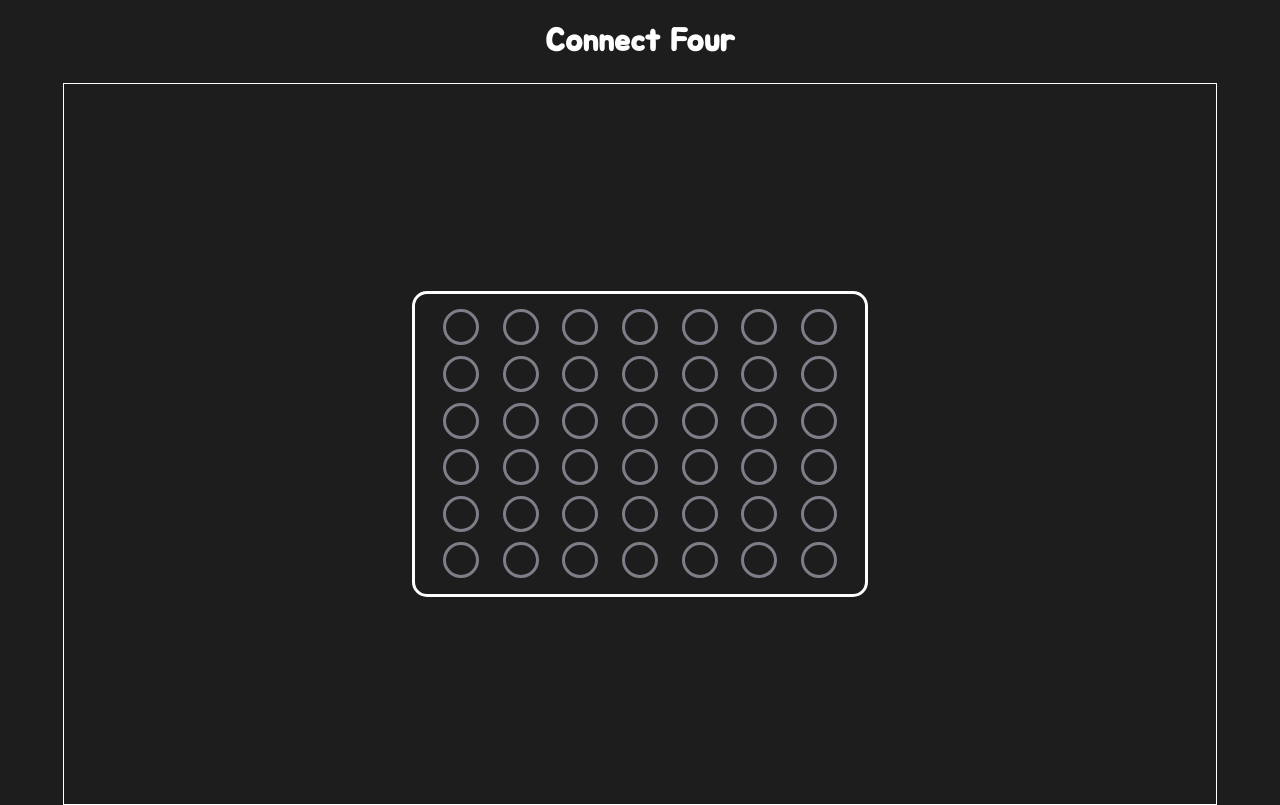
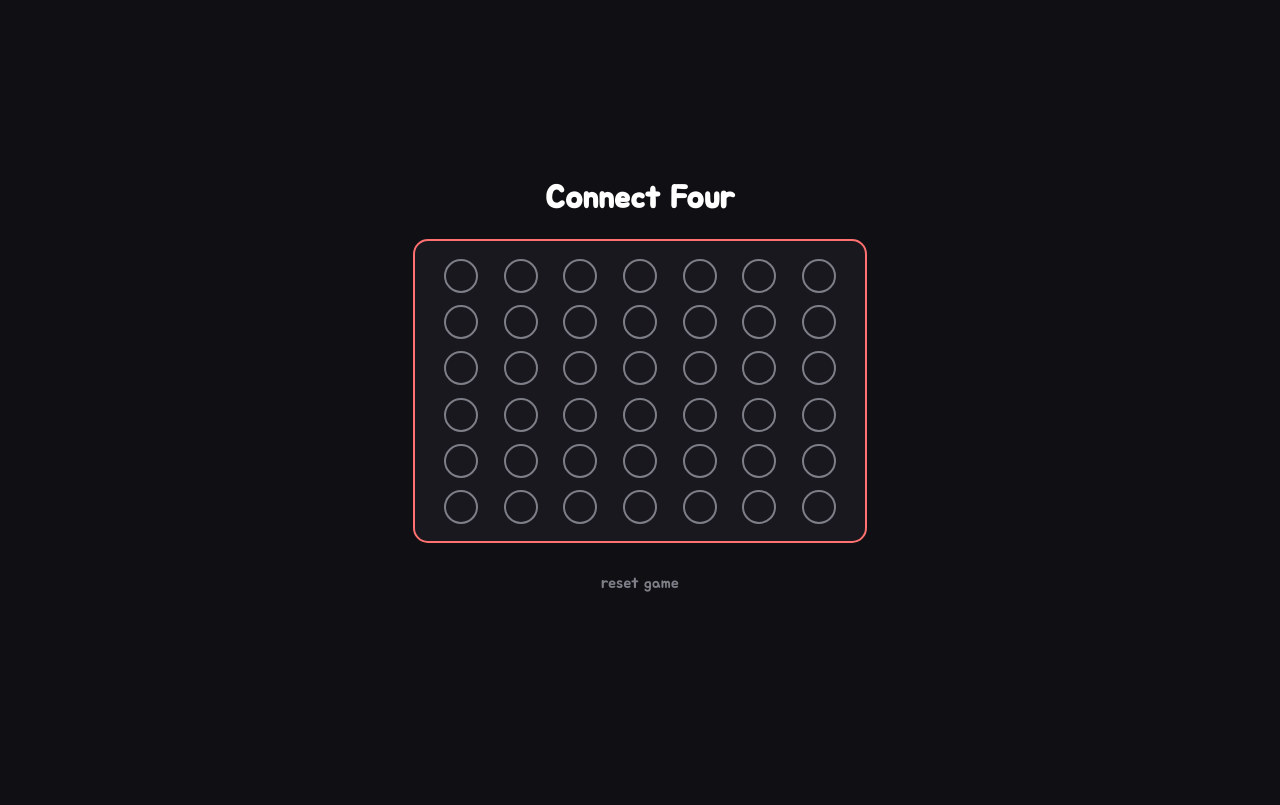
Before and after one commit to ahhreggi/connect-four, a React (Create React App) app: page / in a window 1280 px wide. Built offline with nearby package versions, Linux system fonts and the light colour scheme.

Commit message:
Add reset game button

```diff
--- a/src/App.jsx
+++ b/src/App.jsx
@@ -6,30 +6,53 @@ import { useState, useEffect } from "react";
 
 const App = () => {
   const [grid, setGrid] = useState();
+  const [turn, setTurn] = useState(0);
   const [lastTurn, setLastTurn] = useState();
   const [active, setActive] = useState(true);
+  const [moves, setMoves] = useState(0);
 
   useEffect(() => {
+    resetGrid();
+  }, []);
+
+  useEffect(() => {
+    if (!lastTurn) return;
+    const result = evaluateTurn(lastTurn, grid);
+    if (result) {
+      const { winningCoords, multi, color } = result;
+      setActive(false);
+      highlightWin(winningCoords, grid);
+      setTurn(color === "red" ? 0 : 1);
+      console.log(`${multi}-way win for ${color}!`);
+    }
+  }, [lastTurn]);
+
+  const resetGrid = () => {
     const newGrid = [];
     for (let i = 0; i < 7; i++) {
       const row = new Array(6).fill(0);
       newGrid.push(row);
     }
     setGrid(newGrid);
-  }, []);
+  };
 
-  useEffect(() => {
-    if (!lastTurn) return;
-    const result = evaluateTurn(lastTurn, grid);
-    if (result) {
-      const { winningCoords, multi } = result;
-      setActive(false);
-      highlightWin(winningCoords, grid);
-    }
-  }, [lastTurn]);
+  const handleReset = () => {
+    setTurn(0);
+    setLastTurn(undefined);
+    setMoves(0);
+    resetGrid();
+    setActive(true);
+  };
 
   const highlightWin = (winningCoords, grid) => {
     const updatedGrid = [...grid];
+    for (let col = 0; col < updatedGrid.length; col++) {
+      for (let row = 0; row < updatedGrid[0].length; row++) {
+        if (updatedGrid[col][row]) {
+          updatedGrid[col][row] += " dim";
+        }
+      }
+    }
     for (const [col, row] of winningCoords) {
       updatedGrid[col][row] += " win";
     }
@@ -166,7 +189,7 @@ const App = () => {
       winningCoords.push(...streak);
       multi++;
     });
-    return winningStreaks.length ? { winningCoords, multi } : null;
+    return winningStreaks.length ? { winningCoords, multi, color } : null;
   };
 
   const handleClick = (playerId, column, grid) => {
@@ -182,18 +205,18 @@ const App = () => {
     setGrid(updatedGrid);
     setTurn(!playerId ? 1 : 0);
     setLastTurn([column, nextAvailableIdx]);
+    setMoves(moves + 1);
     return true;
   };
 
-  const [turn, setTurn] = useState(0);
-
   return (
     <div className="App">
-      <h1>Connect Four</h1>
       <Stage
         grid={grid}
         onClick={(playerId, column) => handleClick(playerId, column, grid)}
-        turn={active ? turn : -1}
+        turn={turn}
+        isActive={active}
+        onReset={() => handleReset()}
       />
     </div>
   );
--- a/src/App.scss
+++ b/src/App.scss
@@ -4,5 +4,6 @@
   text-align: center;
   display: flex;
   flex-direction: column;
+  justify-content: center;
   align-items: center;
 }
--- a/src/components/Board.jsx
+++ b/src/components/Board.jsx
@@ -2,11 +2,12 @@ import "./Board.scss";
 import Token from "./Token";
 import PropTypes from "prop-types";
 
-const Board = ({ grid, onClick, turn }) => {
+const Board = ({ grid, onClick, turn, isActive }) => {
   Board.propTypes = {
     grid: PropTypes.array,
     onClick: PropTypes.func,
-    turn: PropTypes.number
+    turn: PropTypes.number,
+    isActive: PropTypes.bool
   };
 
   const TokenColumns = ({ grid, onClick }) => {
@@ -23,7 +24,7 @@ const Board = ({ grid, onClick, turn }) => {
       <div className="TokenColumns">
         {grid &&
           grid.map((col, i) => {
-            const isDisabled = col[0] || turn === -1 ? "disabled" : "";
+            const isDisabled = col[0] || !isActive ? "disabled" : "";
             return (
               <div
                 className={`TokenColumn turn-${turn === 0 ? "red" : "yellow"} ${
@@ -42,7 +43,7 @@ const Board = ({ grid, onClick, turn }) => {
     );
   };
   return (
-    <div className="Board">
+    <div className={`Board border-${isActive ? (!turn ? "red" : "yellow") : "white"}`}>
       <TokenColumns grid={grid} onClick={(column) => onClick(turn, column)} />
     </div>
   );
--- a/src/components/Board.scss
+++ b/src/components/Board.scss
@@ -2,10 +2,11 @@
 
 .Board {
   display: flex;
-  border: 3px solid $white;
+  border: 2px solid $grey;
   border-radius: 15px;
   height: 300px;
   width: 450px;
+  background-color: $blue;
   .TokenColumns {
     display: flex;
     margin: 0 1rem;
@@ -22,7 +23,7 @@
     &:hover:not(.disabled) {
       cursor: pointer;
       .Token {
-        border-width: 3px;
+        border-width: 2px;
       }
       &.turn-red {
         .bg-red,
@@ -31,9 +32,6 @@
         }
         .bg-empty {
           border-color: $red;
-        }
-        :last-child(.bg-empty) {
-          border-color: $blue;
         }
       }
       &.turn-yellow {
--- a/src/components/Stage.jsx
+++ b/src/components/Stage.jsx
@@ -1,10 +1,21 @@
 import "./Stage.scss";
 import Board from "./Board";
+import PropTypes from "prop-types";
 
 const Stage = ({ ...props }) => {
+  Stage.propTypes = {
+    isActive: PropTypes.bool,
+    onReset: PropTypes.func
+  };
   return (
     <div className="Stage">
+      <h1>Connect Four</h1>
       <Board {...props} />
+      <div className="reset-wrapper">
+        <div className={`reset ${!props.isActive ? "active" : ""}`} onClick={() => props.onReset()}>
+          reset game
+        </div>
+      </div>
     </div>
   );
 };
--- a/src/components/Stage.scss
+++ b/src/components/Stage.scss
@@ -2,9 +2,22 @@
 
 .Stage {
   display: flex;
+  flex-direction: column;
   justify-content: center;
   align-items: center;
   height: 90vh;
   width: 90vw;
-  border: 1px solid $white;
+  .reset-wrapper {
+    height: 20px;
+  }
+  .reset {
+    margin-top: 30px;
+    color: $grey;
+    &:hover,
+    &.active {
+      cursor: pointer;
+      color: $white;
+      font-size: 18px;
+    }
+  }
 }
--- a/src/components/Token.scss
+++ b/src/components/Token.scss
@@ -1,7 +1,7 @@
 @import "../styles/global.scss";
 
 .Token {
-  border: 3px solid $grey;
+  border: 2px solid $grey;
   border-radius: 50px;
   height: 30px;
   width: 30px;
@@ -11,7 +11,12 @@
   &.bg-yellow {
     border-color: $yellow;
   }
+  &.dim {
+    opacity: 0.3;
+  }
   &.win {
-    box-shadow: 0 0 3px 3px $white;
+    opacity: 1;
+    border-color: $white;
+    box-shadow: 0 0 1px 1px $white;
   }
 }
--- a/src/index.scss
+++ b/src/index.scss
@@ -8,6 +8,7 @@ body {
   -moz-osx-font-smoothing: grayscale;
   background-color: $darkest;
   color: $white;
+  user-select: none;
 }
 
 code {
--- a/src/styles/_variables.scss
+++ b/src/styles/_variables.scss
@@ -2,13 +2,13 @@ $red: #ff7070;
 $orange: #ff9b58;
 $yellow: #ffd258;
 $green: #41e27f;
-$blue: #75b5f1;
+$blue: #18181e;
 $purple: #9c8bff;
 $pink: #fccacc;
 $navy: #475275;
 $dark: #33394d;
 $darker: #2b3142;
-$darkest: #1d1d1d;
+$darkest: #101014;
 $white: #ffffff;
 $grey: #7e7e88;
 $black: #1a1a1a;
--- a/src/styles/global.scss
+++ b/src/styles/global.scss
@@ -51,3 +51,15 @@
 .bg-grey {
   background-color: $grey;
 }
+
+.border-red {
+  border-color: $red;
+}
+
+.border-yellow {
+  border-color: $yellow;
+}
+
+.border-white {
+  border-color: $white;
+}
```
